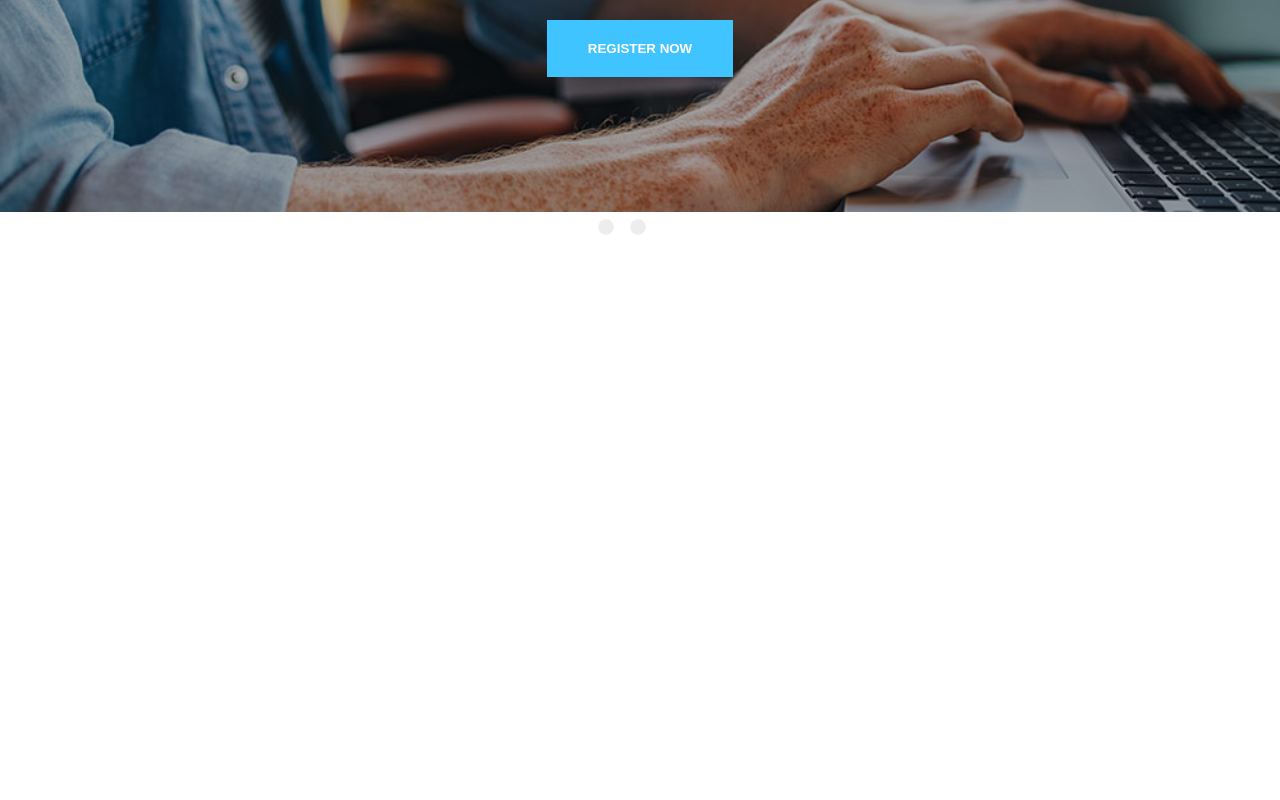
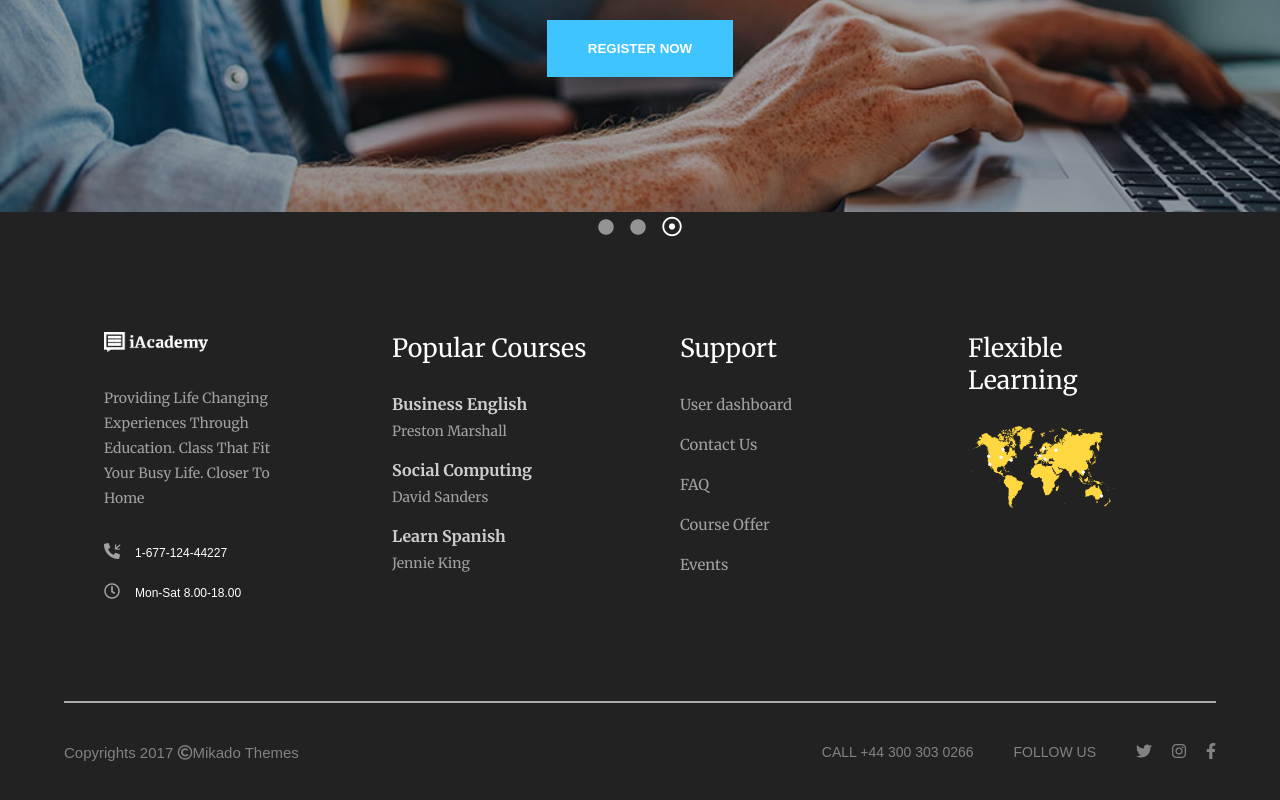
Before and after one commit to BaccanoB/proj-html-vuejs, a Vue app: page / in a window 1280 px wide. Shown: the part 488-1288 px from the top of the page. Before the commit the page ends 800 px from the top, so only its background shows below. Built offline with nearby package versions, Linux system fonts and the light colour scheme; a web font is replaced by a local one.

Commit message:
completato footer html,css

```diff
--- a/src/components/Footer.vue
+++ b/src/components/Footer.vue
@@ -1,7 +1,80 @@
 <template>
   <div>
-      <section id="link_section"></section>
-      <section id="phone_contact_section"></section>
+      <section id="link_section">
+        <div>
+            <img id="logo" src="../assets/img/footer-logo-1.png" alt="logo">
+            <p>Providing Life Changing Experiences Through Education. Class That Fit Your Busy Life. Closer To Home</p>
+            <div id="phone_number">
+                <i class="fas fa-phone-alt">
+                    <i class="fas fa-arrow-right"></i>
+                </i>
+                <span>1-677-124-44227</span>
+            </div> <br>
+            <div id="schedule">
+                <i class="far fa-clock"></i>
+                <span>Mon-Sat 8.00-18.00</span>
+            </div>
+        </div>
+        <div>
+            <h3>Popular Courses</h3>
+            <ul>
+                <li>
+                    <h4>Business English</h4>
+                    <p>Preston Marshall</p>
+                </li>
+                <li>
+                   <h4>Social Computing</h4>
+                   <p>David Sanders</p>
+                </li>
+                <li>
+                    <h4>Learn Spanish</h4>
+                    <p>Jennie King</p>
+                </li>
+            </ul>
+        </div>
+        <div>
+            <h3>Support</h3>
+            <ul>
+                <li>
+                    <a href="#">User dashboard</a>
+                </li>
+                <li>
+                    <a href="#">Contact Us</a>
+                </li>
+                <li>
+                    <a href="#">FAQ</a>
+                </li>
+                <li>
+                    <a href="#">Course Offer</a>
+                </li>
+                <li>
+                    <a href="#">Events</a>
+                </li>
+            </ul>
+        </div>
+        <div>
+            <h3>Flexible Learning</h3>
+            <img id="globo" src="../assets/img/footer-img-1.png" alt="">
+        </div>
+      </section>
+      <section id="phone_contact_section">
+          <div id="copyright">
+              <p>Copyrights 2017 <i class="far fa-copyright"></i>Mikado Themes</p>
+          </div>
+          <div id="contact">
+              <p>CALL +44 300 303 0266</p>
+              <p id="foolow_us">Follow Us</p>
+              <a href="">
+                  <i class="fab fa-twitter"></i>
+              </a>
+              <a href="">
+                  <i class="fab fa-instagram"></i>
+              </a>
+              <a href="">
+                  <i class="fab fa-facebook-f"></i>
+              </a>
+          </div>
+      </section>
   </div>
 </template>
 
@@ -13,4 +86,143 @@
 
 <style lang="scss" scoped>
 
+    div {
+        width: 100%;
+        background-color: #222222;
+
+        #link_section {
+            display: flex;
+            justify-content: space-around;
+            width: 90%;
+            margin: 0 auto;
+            padding: 120px 0 100px 0;
+
+            & > div {
+                width: calc(100% / 4);
+                height: 100%;
+                padding: 0 40px;
+
+                #logo {
+                    width: 50%;
+                }
+
+                h3 {
+                    margin-bottom: 30px;
+                    font-size: 25px;
+                    font-weight: 400;
+                    color: white;
+                }
+
+                & > p {
+                    margin: 30px 0;
+                    padding-right: 40px;
+                    font-size: 14px;
+                    line-height: 25px;
+                    color: #A1A1A1;
+                }
+
+                #globo {
+                    width: 70%;
+                }
+
+                #phone_number {
+                    .fa-phone-alt {
+                        position: relative;
+                        margin-right: 15px;
+
+                        .fa-arrow-right {
+                            position: absolute;
+                            top: 0;
+                            left: 10px;
+                            font-size: 8px;
+                            transform: rotate(140deg);
+                        }
+                    }
+                }
+
+                .fa-clock {
+                    margin-right: 15px;
+                }
+
+                span {
+                    font-size: 12px;
+                    font-family: Arial, Helvetica, sans-serif;
+                    color: white;
+                }
+
+                i {
+                     color: #A1A1A1;
+                }
+
+                ul {
+                    list-style: none;
+                    padding: 0;
+
+                    li {
+                        margin: 20px 0;
+
+                        a {
+                            text-decoration: none;
+                            font-size: 15px;
+                            color: #A1A1A1;
+                        }
+
+                        h4 {
+                            color: #CECECE;
+                        }
+
+                        & > p {
+                            margin: 8px 0;
+                            font-size: 14px;
+                            color: #A1A1A1;
+                        }
+                    }
+
+                }
+            }
+        }
+
+        #phone_contact_section {
+            display: flex;
+            align-items: center;
+            justify-content: space-between;
+            width: 90%;
+            margin: 0 auto;
+            height: 100px;
+            font-family: Arial, Helvetica, sans-serif;
+            border-top: 2px solid #AAAAAA;
+
+            #copyright {
+                width: 50%;
+                font-size: 15px;
+                color: #828282;
+            }
+
+            #contact {
+                display: flex;
+                align-items: center;
+                justify-content: flex-end;
+                width: 50%;
+                color: #828282;
+
+                a {
+                    color: #828282;
+                    margin: 0 0 0 20px;
+                }
+
+                & > p {
+                    margin: 20px;
+                    font-size: 14px;
+                }
+
+                #foolow_us {
+                    text-transform: uppercase;
+                }
+
+            }
+
+        }
+
+    }
+
 </style>
--- a/src/components/Header.vue
+++ b/src/components/Header.vue
@@ -2,7 +2,7 @@
     <div id="container">
         <div id="transparency">
             <div id="header_bar">
-                <img src="../assets/img/logo-light.png" alt="">
+                <img src="../assets/img/logo-light.png" alt="logo">
                 <nav>
                     <ul>
                         <li>
```
